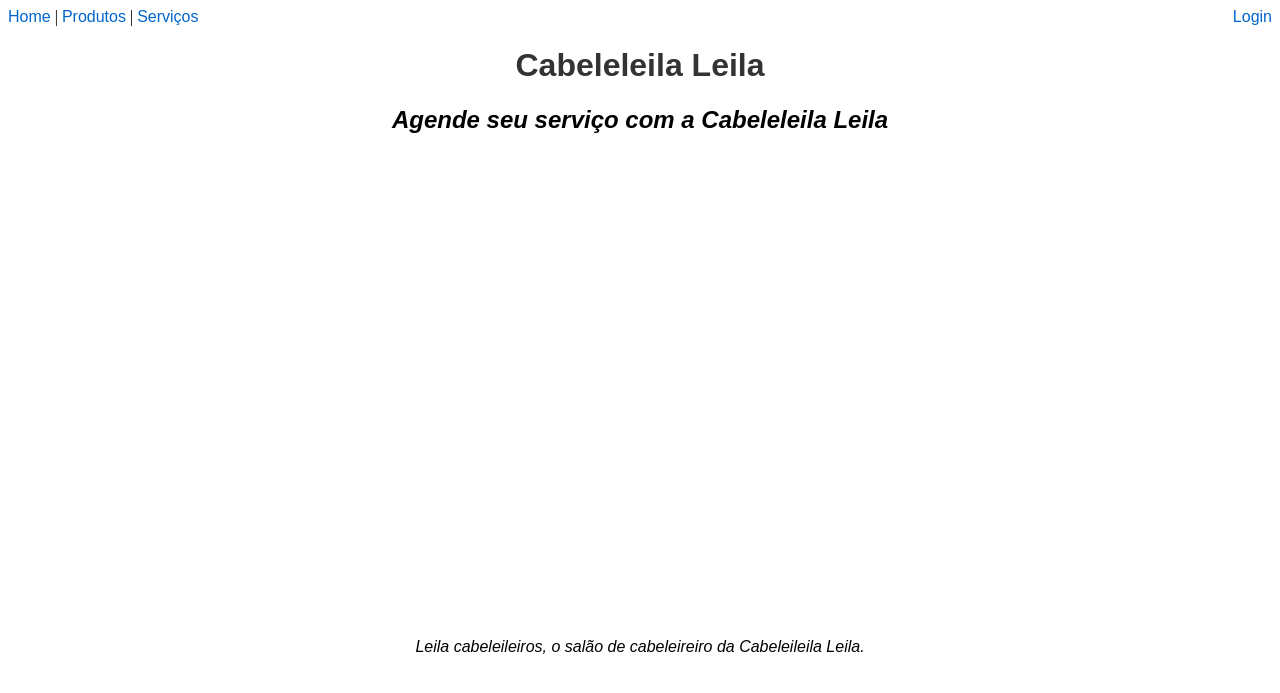
After one commit to gleenout/cabeleleilaLeila, a Django app: page /leila/servicos/ in a window 1280 px wide. The commit adds this page. Shown: the top 693 px of the page. Run offline with Django 5.2, Linux system fonts and the light colour scheme.

Commit message:
Adição da página servicos.html e estilização simples

```diff
--- a/leila/agendaServico/urls.py
+++ b/leila/agendaServico/urls.py
@@ -1,6 +1,7 @@
 from django.urls import path
-from .views import home
+from .views import home, servicos
 
 urlpatterns = [
     path('', home, name='home'),
+    path('servicos/', servicos, name='servicos'),
 ]
--- a/leila/agendaServico/views.py
+++ b/leila/agendaServico/views.py
@@ -3,3 +3,6 @@ from django.shortcuts import render
 # Create your views here.
 def home(request):
     return render(request, 'home.html')
+
+def servicos(request):
+  return render(request, 'servicos.html')
--- a/leila/template/menu.html
+++ b/leila/template/menu.html
@@ -1,10 +1,18 @@
 {% extends 'base.html' %}
 {% load static %}
 {% block menu %}
-<a href="www.google.com" style="font-family: Arial, sans-serif; color: #0066CC; text-decoration: none;">Home</a> | <a href="www.google.com" style="font-family: Arial, sans-serif; color: #0066CC; text-decoration: none;">Produtos</a> | <a href="www.google.com" style="font-family: Arial, sans-serif; color: #0066CC; text-decoration: none;">Serviços</a>
-
+<div style="display: flex; justify-content: space-between;">
+    <div>
+        <a href="www.google.com" style="font-family: Arial, sans-serif; color: #0066CC; text-decoration: none;">Home</a>
+        | <a href="www.google.com" style="font-family: Arial, sans-serif; color: #0066CC; text-decoration: none;">Produtos</a>
+        | <a href="{% url 'servicos' %}" style="font-family: Arial, sans-serif; color: #0066CC; text-decoration: none;">Serviços</a>
+    </div>
+    <a href="www.google.com" style="font-family: Arial, sans-serif; color: #0066CC; text-align: left; text-decoration: none;">Login</a>
+</div>
 {% endblock %}
 
 {% block footer %}
+<br><br><br><br><br><br><br><br><br><br><br><br><br><br><br><br><br><br><br><br><br><br><br><br><br><br>
+
 <p style="font-family: Arial, sans-serif;text-align: center; font-style: italic;">Leila cabeleileiros, o salão de cabeleireiro da Cabeleileila Leila.</p>
 {% endblock %}
--- /dev/null
+++ b/leila/template/servicos.html
@@ -0,0 +1,7 @@
+{% extends 'menu.html' %}
+{% load static %}
+{% block title %}Serviços{% endblock %}
+{% block body %}
+<h1 style="font-family: Arial, sans-serif;color: #333; font-size: 32px; text-align: center;">Cabeleleila Leila</h1>
+<h2 style="font-family: Arial, sans-serif;text-align: center; font-style: italic;">Agende seu serviço com a Cabeleleila Leila</h2>
+{% endblock %}
```
